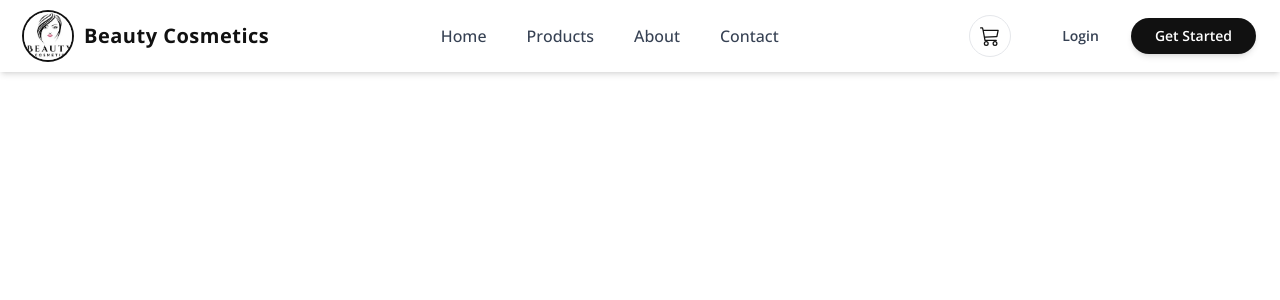
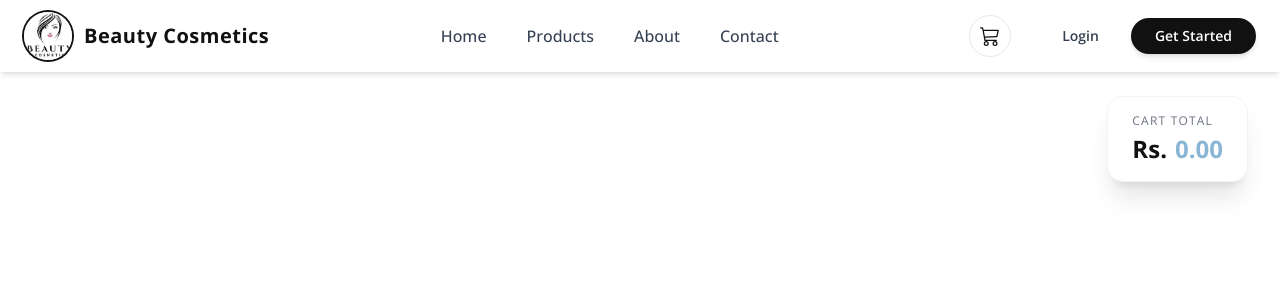
Before and after one commit to Eranga035225/cbc-frontend, a React (Vite) app: page /cart in a window 1280 px wide. Shown: the top 300 px of the page. Built offline with nearby package versions, Linux system fonts and the light colour scheme.

Commit message:
developed total showing in the cart

```diff
--- a/src/pages/client/cart.jsx
+++ b/src/pages/client/cart.jsx
@@ -1,12 +1,30 @@
 import { useState } from "react";
 import { addToCart, getCart, removeFromCart } from "../../utils/cart";
 import { BiTrash } from "react-icons/bi";
+import { getTotal } from "../../utils/cart";
 
 export default function CartPage(){
   const [cart,setCart] = useState(getCart());
 
   return(
-    <div className="w-full h-full flex flex-col items-center pt-4 my-3">
+    <div className="w-full h-full flex flex-col items-center pt-4 my-3 relative">
+            <div className="fixed top-24 right-8 z-40
+            bg-white rounded-2xl shadow-xl
+            px-6 py-4 flex flex-col gap-1
+            font-fancy border border-gray-100"
+          >
+            <span className="text-xs uppercase tracking-widest text-gray-500">
+              Cart Total
+            </span>
+
+            <p className="text-2xl font-bold text-primary">
+              Rs.
+              <span className="text-accent ml-2">
+                {getTotal().toFixed(2)}
+              </span>
+            </p>
+          </div>
+
         {
           cart.map(
             (item)=> {
```
